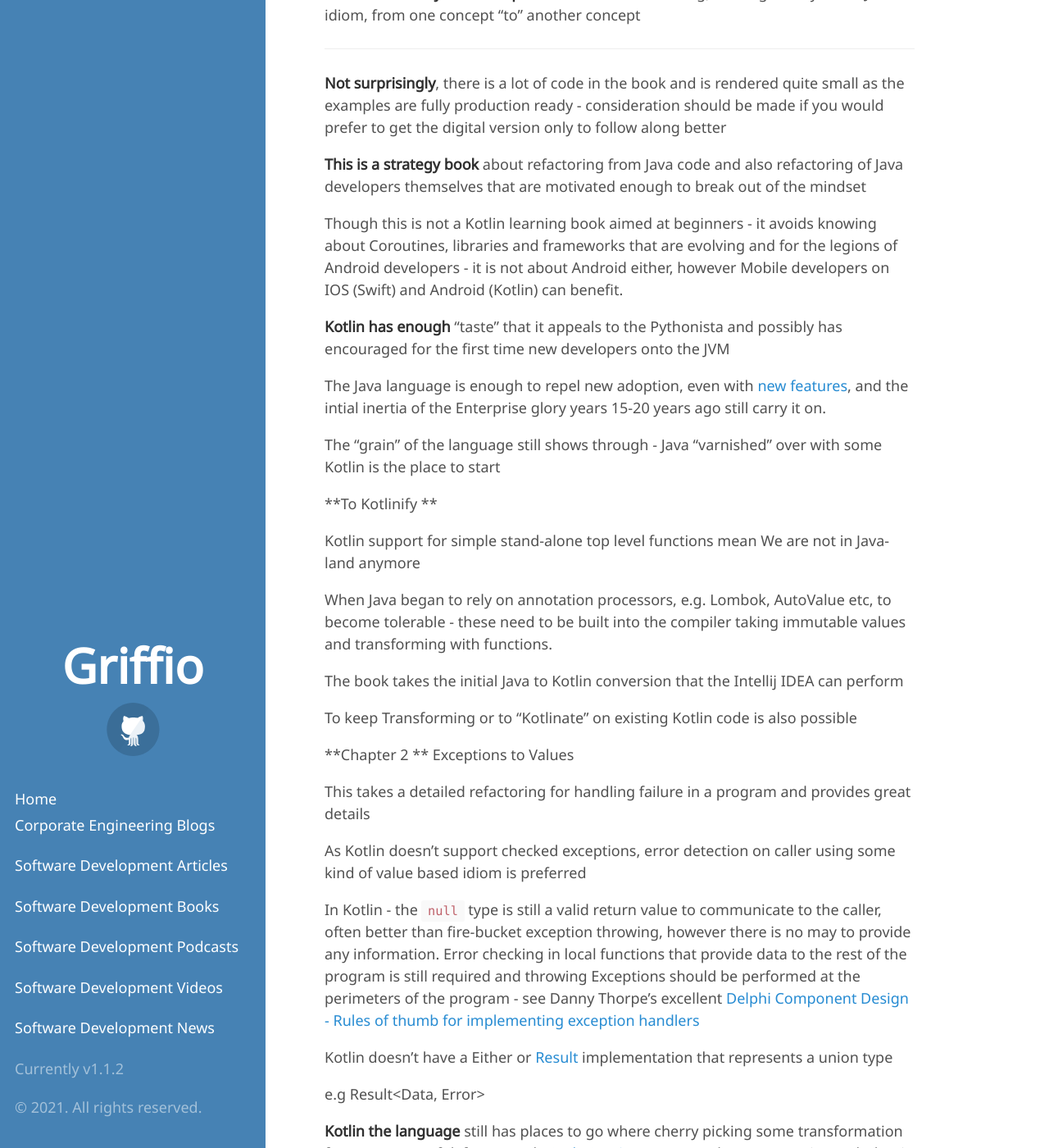
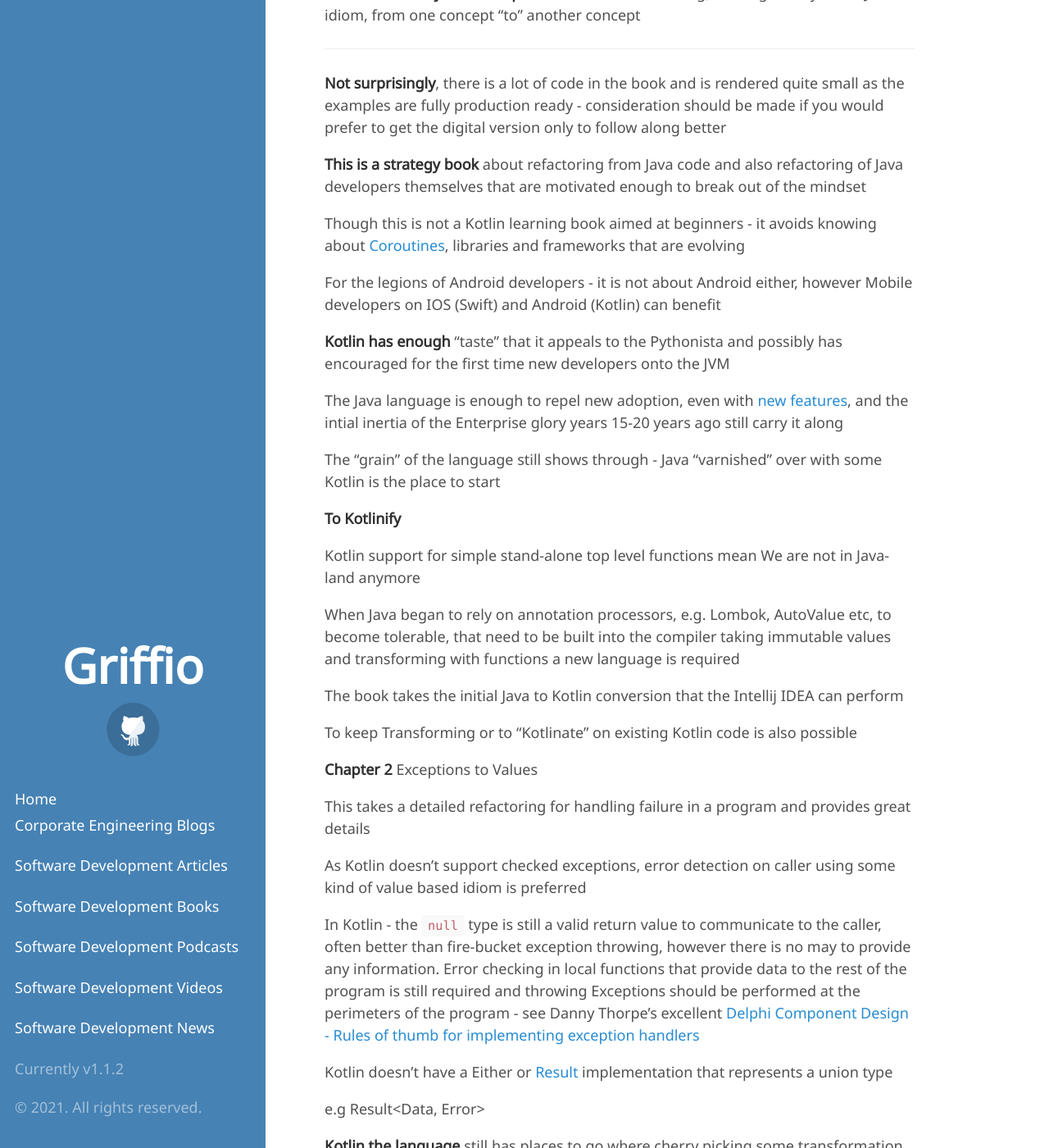
Before and after one commit to griffio/griffio.github.io, a Jekyll site: the page built from _posts/2021-09-10-Java-To-Kotlin-Review.md, in a window 1280 px wide and 1400 px high, scrolled down 960 px. Shown: the whole window at 82% size. Built offline with Jekyll 4.4.1, drawn with Linux system fonts in a browser that asks for light colours; some web fonts are replaced.

Commit message:
Update 2021-09-10-Java-To-Kotlin-Review.md

```diff
--- a/_posts/2021-09-10-Java-To-Kotlin-Review.md
+++ b/_posts/2021-09-10-Java-To-Kotlin-Review.md
@@ -27,27 +27,28 @@
 
 **This is a strategy book** about refactoring from Java code and also refactoring of Java developers themselves that are motivated enough to break out of the mindset
 
-Though this is not a Kotlin learning book aimed at beginners - it avoids knowing about Coroutines, libraries and frameworks that are evolving
-and for the legions of Android developers - it is not about Android either, however Mobile developers on IOS (Swift) and Android (Kotlin) can benefit.
+Though this is not a Kotlin learning book aimed at beginners - it avoids knowing about [Coroutines](https://kotlinlang.org/docs/coroutines-overview.html), libraries and frameworks that are evolving
+
+For the legions of Android developers - it is not about Android either, however Mobile developers on IOS (Swift) and Android (Kotlin) can benefit
 
 **Kotlin has enough** "taste" that it appeals to the Pythonista and possibly has encouraged for the first time new developers onto the JVM
 
-The Java language is enough to repel new adoption, even with [new features](https://openjdk.java.net/jeps/359), and the intial inertia of the Enterprise glory years 15-20 years ago still carry it on.
+The Java language is enough to repel new adoption, even with [new features](https://openjdk.java.net/jeps/359), and the intial inertia of the Enterprise glory years 15-20 years ago still carry it along
 
 The "grain" of the language still shows through - Java "varnished" over with some Kotlin is the place to start
 
-**To Kotlinify **
+**To Kotlinify**
 
 Kotlin support for simple stand-alone top level functions mean We are not in Java-land anymore
 
-When Java began to rely on annotation processors, e.g. Lombok, AutoValue etc, to become tolerable - these need to be built into the compiler
-taking immutable values and transforming with functions.
+When Java began to rely on annotation processors, e.g. Lombok, AutoValue etc, to become tolerable, that need to be built into the compiler
+taking immutable values and transforming with functions a new language is required
 
 The book takes the initial Java to Kotlin conversion that the Intellij IDEA can perform
 
 To keep Transforming or to "Kotlinate" on existing Kotlin code is also possible
 
-**Chapter 2 ** Exceptions to Values
+**Chapter 2** Exceptions to Values
 
 This takes a detailed refactoring for handling failure in a program and provides great details
 
```
